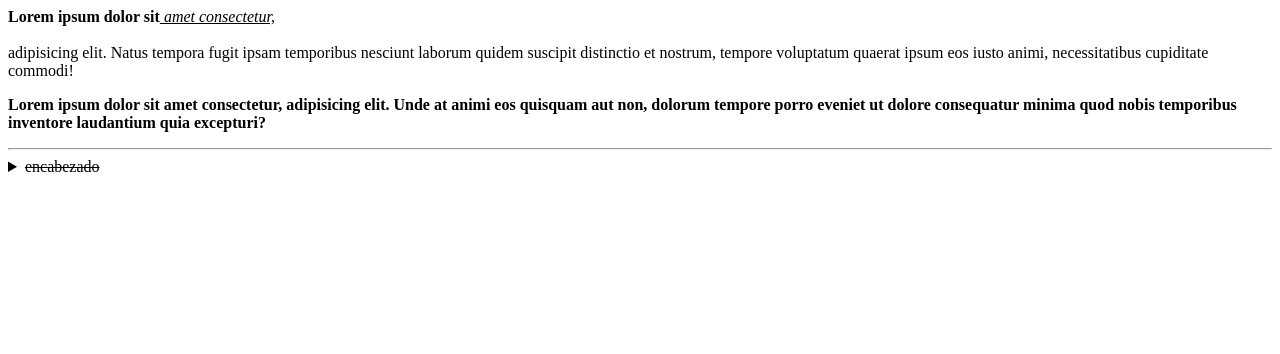
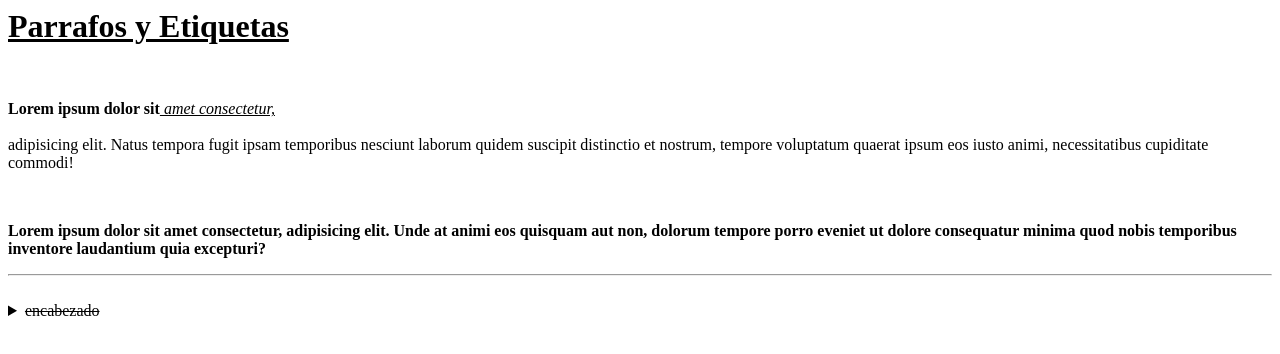
Before and after one commit to ricdomSV/KodigoWebFE-6, a plain HTML site: page Week1/Class3/Etiquetas.html in a window 1280 px wide. Drawn offline with Linux system fonts and the light colour scheme.

Commit message:
adicion de carpetas de practica

```diff
--- a/Week1/Class3/Etiquetas.html
+++ b/Week1/Class3/Etiquetas.html
@@ -1,19 +1,24 @@
 <html>
 <head>
-    <title>
-        <h1><u>Parrafos y Etiquetas</u></h1>
-    </title>
+
 </head>
+<header>
+    <h1><u>Parrafos y Etiquetas</u></h1>
+</header>
+<br>
 <body>
     <p>
         <B>Lorem ipsum dolor sit</b><i><u> amet consectetur,</i></u><br> <br> adipisicing elit. Natus tempora fugit ipsam temporibus nesciunt laborum quidem suscipit distinctio et nostrum, tempore voluptatum quaerat ipsum eos iusto animi, necessitatibus cupiditate commodi!
     </p>
+<br>
     <p>
         <b>
     Lorem ipsum
      dolor sit amet consectetur, adipisicing elit. Unde at animi eos quisquam aut non, dolorum tempore porro eveniet ut dolore consequatur minima quod nobis temporibus inventore laudantium quia excepturi?
-    </b></p>
+        </b>
+    </p>
     <hr>
+    <br>
     <details>
         <summary>
             <del>
```
